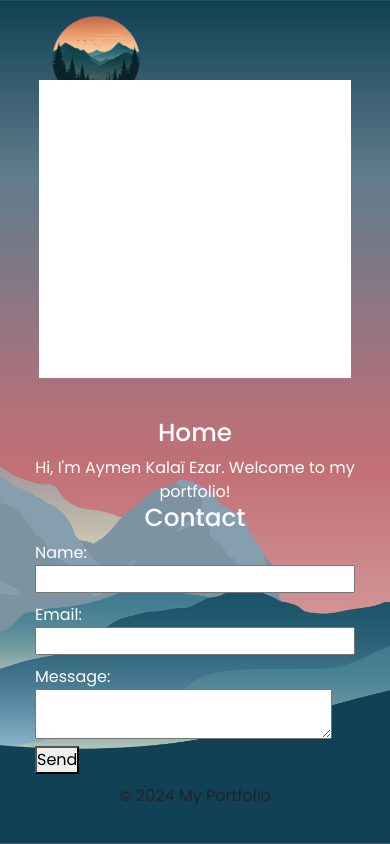
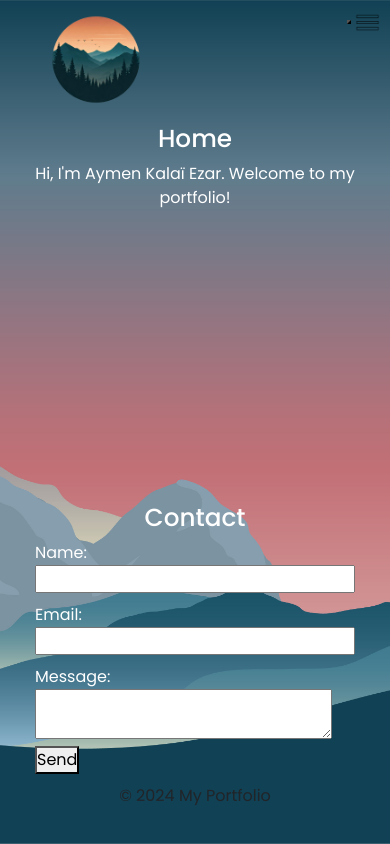
Before and after one commit to Aymen27k/my-portfolio, a React (Vite) app: page / in a window 390 px wide. Built offline with nearby package versions, Linux system fonts and the light colour scheme.

Commit message:
Fixed HB menu and icon for small screen

```diff
--- a/src/Components/Navbar/Navbar.css
+++ b/src/Components/Navbar/Navbar.css
@@ -48,13 +48,21 @@
     justify-content: space-between;
     align-items: center;
   }
-  .navbar {
+  .header .navbar {
     display: flex;
   }
-  .navbar.nav-active {
+  .header .navbar.nav-active {
     display: flex; /* Show when active */
   }
-  .hamburger-menu-button img {
-    width: 30px; /* Adjust as needed */
-    height: auto;
+  .header .hamburger-menu-button img {
+ /* Initially hide on larger screens */
+  font-size: 24px;
+  cursor: pointer;
+  position: absolute; /* Or position: fixed; */
+  top: 0;
+  right: 0;
+  margin: 10px;
+  z-index: 1000;
+  width: 25px; /* Adjust image width as needed */
+  height: auto; /* Maintain aspect ratio */
   }
--- a/src/Components/Navbar/Navbar.jsx
+++ b/src/Components/Navbar/Navbar.jsx
@@ -7,13 +7,14 @@ const Navbar = () => {
   const [isMenuOpen, setIsMenuOpen] = useState(false);
   const ToggleMenu = () => {
     setIsMenuOpen(!isMenuOpen);
+    console.log("menu Button clicked", isMenuOpen);
   };
   return (
     <header href="/" className="header">
       <a href="/" className="logo">
         <img src={logoImage} alt="Logo" />
       </a>
-      <button className="hamburger-menu-button">
+      <button className="hamburger-menu-button" onClick={ToggleMenu}>
         <img src="menu_trans.png" alt="hamburger-menu"></img>
       </button>
       <nav className="navbar">
--- a/src/index.css
+++ b/src/index.css
@@ -172,22 +172,22 @@ span{
   .form_container {
     width: 90%;
   }}
-  @media screen and (max-width: 700px) {
+  @media screen and (max-width: 800px) {
     .form_container {
       width: 80%;
       padding: 15px;
     }
-    .navbar {
+    .header .navbar {
       display: none; /* Initially hide on small screens */
       flex-direction: column;
       position: absolute;
       top: 60px; /* Adjust as needed */
       left: 0;
       width: 100%;
-      background-color: #fff; /* Or your background color */
+      background-color: hwb(212 18% 65%); /* Or your background color */
       text-align: center;
     }
-    .navbar.nav-active {
+    .header .navbar.nav-active {
       display: flex; /* Show when active */
     }
 
@@ -195,7 +195,7 @@ span{
       margin: 10px 0;
     }
 
-    .hamburger-menu-button {
+    .header .hamburger-menu-button {
       display: block; /* Show on small screens */
     }
 }
```
